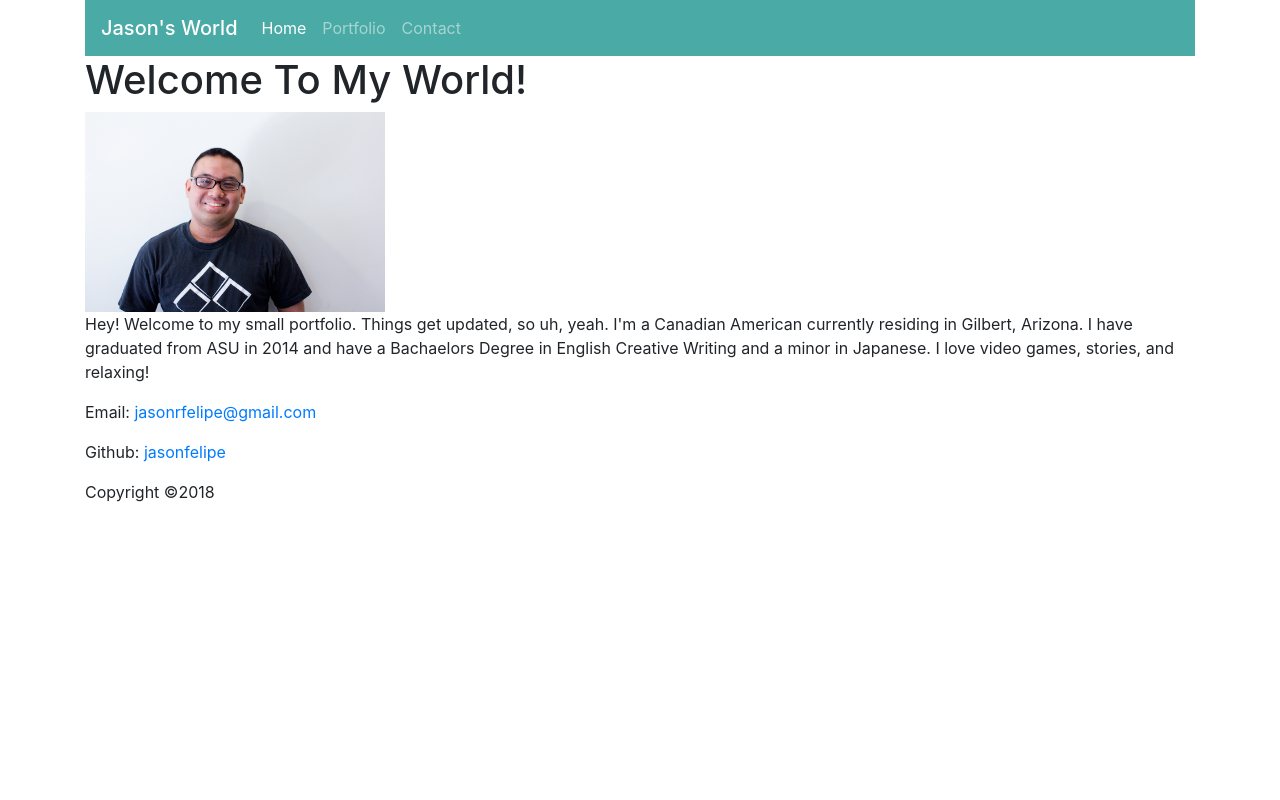
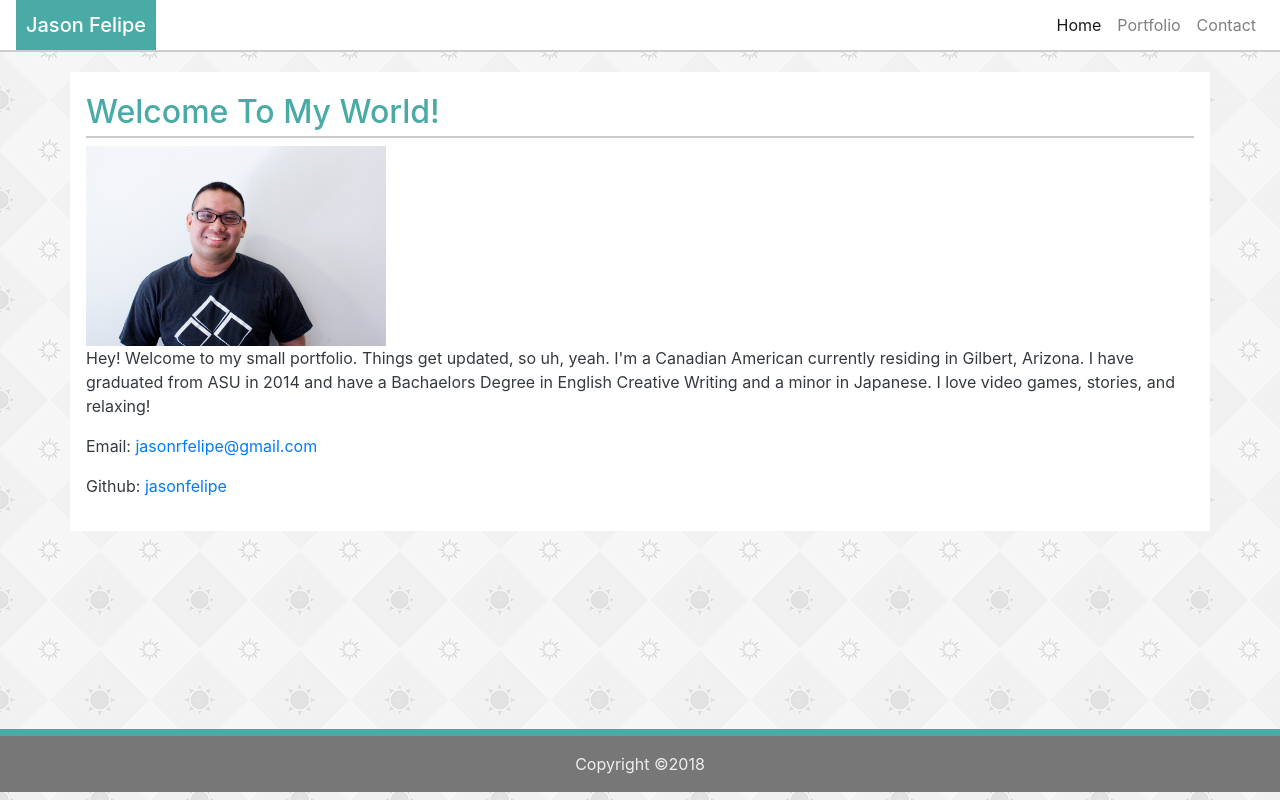
Before and after one commit to jasonfelipe/Bootstrap-Portfolio, a plain HTML site: page index.html in a window 1280 px wide. Drawn offline with nearby package versions, Linux system fonts and the light colour scheme.

Commit message:
modified all files and changed background so it looks nicer

```diff
--- a/index.html
+++ b/index.html
@@ -8,13 +8,17 @@
         crossorigin="anonymous">
 
 </head>
+<style>
+    body {
+        background: url("assets/images/sun-pattern.png");
+    }
+</style>
 
 <body>
-    <div class="container">
-        <nav class="navbar navbar-expand-lg navbar-dark" style="background-color: #4aaaa5">
-            <span class="navbar-brand mb-0 h1">Jason's World</span>
-            <div>
-                <ul class="navbar-nav mr-auto">
+    <nav class="navbar navbar-expand-sm navbar-light" style="background-color: #ffffff; margin:0 auto; padding-top:0; padding-bottom:0; margin-bottom:20px; border-bottom: 2px solid #cccccc">
+        <span class="navbar-brand mb-0 h1" style="padding:10px; color:#ffffff; background-color: #4aaaa5">Jason Felipe</span>
+        <div class="navbar-collapse justify-content-stretch">
+            <ul class="navbar-nav ml-auto">
                 <li class="nav-item active">
                     <a class="nav-link" href="index.html">Home
                         <span class="sr-only">(current)</span>
@@ -29,16 +33,19 @@
             </ul>
         </div>
     </nav>
-        <div>
-            <h1>
+
+    <div class="container p-3 mb-2 bg-white text-dark">
+        <div class="row">
+            <div class="col-sm-12">
+                <h2 style="color: #4aaaa5; border-bottom: 2px solid #cccccc; line-height:150%">
                     Welcome To My World!
-            </h1>
+                </h2>
 
-            <img src="assets/images/its-me.jpg" style="width:300px; height:200px" alt="Jason Felipe">
+                <img src="assets/images/its-me.jpg" style="width:300px; height:200px; margin: 0 auto;" alt="Jason Felipe">
 
                 <p> Hey! Welcome to my small portfolio. Things get updated, so uh, yeah. I'm a Canadian American currently residing
-                in Gilbert, Arizona. I have graduated from ASU in 2014 and have a Bachaelors Degree in English Creative Writing
-                and a minor in Japanese. I love video games, stories, and relaxing!
+                    in Gilbert, Arizona. I have graduated from ASU in 2014 and have a Bachaelors Degree in English Creative
+                    Writing and a minor in Japanese. I love video games, stories, and relaxing!
                 </p>
 
                 <p>Email:
@@ -47,11 +54,21 @@
                 <p>Github:
                     <a href="https://github.com/jasonfelipe">jasonfelipe</a>
                 </p>
+            </div>
+        </div>
+
+        <div class="row">
+            <div class="col-sm-12">
+                <footer class="fixed-bottom p-3 mb-2 text-center" style="color:#eee; background-color: #777777; border-top: 7px solid #4aaaa5">
+                    Copyright ©2018
+                </footer>
+            </div>
+        </div>
+    </div>
 
 
-        </div>
-        <footer>Copyright ©2018</footer>
-    </div>
+
+
 </body>
 
 </html>
```
Also changed, not shown: contact.html (+16 -7 lines), portfolio.html (+22 -8 lines), assets/images/sun-pattern.png (added), assets/images/tic-tac-toe.png (deleted), 1 other file. Lines whose indentation alone changed are shown as unchanged.
